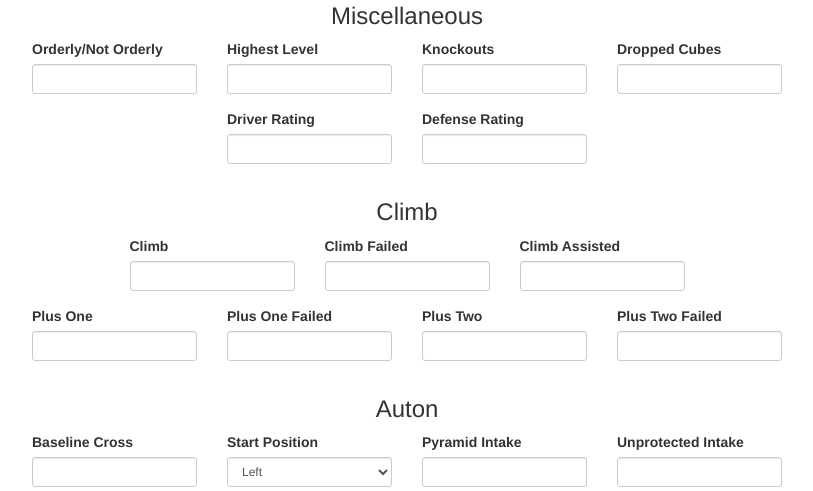
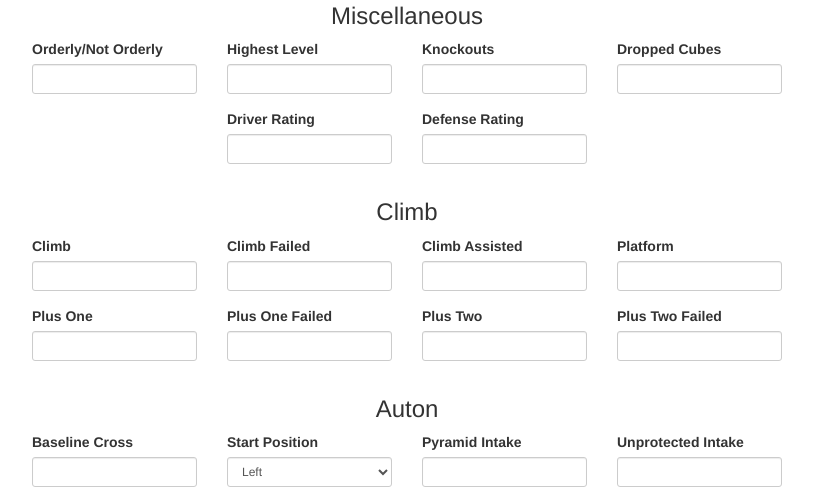
Before and after one commit to ajschoenb/Scouting2018, a Node server app: template views/pages/data_entry.ejs in a window 1280 px wide. Shown: the part 625-1116 px from the top of the page, without its empty margins (233-1046 px from the left). Run offline with Node 20, Linux system fonts and the light colour scheme; the template is opened without the code that fills it, so the values that code supplies are empty; some libraries are stand-ins or nearby versions.

Commit message:
Added platform variable for matches/teams

```diff
--- a/views/pages/data_entry.ejs
+++ b/views/pages/data_entry.ejs
@@ -198,7 +198,7 @@
               <center><h3>Climb</h3></center>
             </div>
             <div class="row">
-              <div class="col-xs-2 col-xs-offset-3">
+              <div class="col-xs-2 col-xs-offset-2">
                 <div class="input-group-sm">
                   <label class="control-label">Climb</label>
                   <input tabindex="24" type="text" class="form-control" name="tele_climb" />
@@ -216,6 +216,12 @@
                   <input tabindex="26" type="text" class="form-control" name="tele_climb_assisted" />
                 </div>
               </div>
+              <div class="col-xs-2">
+                <div class="input-group-sm">
+                  <label class="control-label">Platform</label>
+                  <input tabindex="27" type="text" class="form-control" name="tele_platform" />
+                </div>
+              </div>
             </div>
           </div>
           <div class="form-group">
@@ -223,25 +229,25 @@
               <div class="col-xs-2 col-xs-offset-2">
                 <div class="input-group-sm">
                   <label class="control-label">Plus One</label>
-                  <input tabindex="27" type="text" class="form-control" name="tele_plus_one" />
+                  <input tabindex="28" type="text" class="form-control" name="tele_plus_one" />
                 </div>
               </div>
               <div class="col-xs-2">
                 <div class="input-group-sm">
                   <label class="control-label">Plus One Failed</label>
-                  <input tabindex="28" type="text" class="form-control" name="tele_plus_one_failed" />
+                  <input tabindex="29" type="text" class="form-control" name="tele_plus_one_failed" />
                 </div>
               </div>
               <div class="col-xs-2">
                 <div class="input-group-sm">
                   <label class="control-label">Plus Two</label>
-                  <input tabindex="29" type="text" class="form-control" name="tele_plus_two" />
+                  <input tabindex="30" type="text" class="form-control" name="tele_plus_two" />
                 </div>
               </div>
               <div class="col-xs-2">
                 <div class="input-group-sm">
                   <label class="control-label">Plus Two Failed</label>
-                  <input tabindex="30" type="text" class="form-control" name="tele_plus_two_failed" />
+                  <input tabindex="31" type="text" class="form-control" name="tele_plus_two_failed" />
                 </div>
               </div>
             </div>
@@ -254,13 +260,13 @@
               <div class="col-xs-2 col-xs-offset-2">
                 <div class="input-group-sm">
                   <label class="control-label">Baseline Cross</label>
-                  <input tabindex="31" type="text" class="form-control" name="auto_cross" />
+                  <input tabindex="32" type="text" class="form-control" name="auto_cross" />
                 </div>
               </div>
               <div class="col-xs-2">
                 <div class="input-group-sm">
                   <label class="control-label">Start Position</label>
-                  <select tabindex="32" class="form-control" name="auto_position">
+                  <select tabindex="33" class="form-control" name="auto_position">
                     <option>Left</option>
                     <option>Center</option>
                     <option>Right</option>
@@ -270,13 +276,13 @@
               <div class="col-xs-2">
                 <div class="input-group-sm">
                   <label class="control-label">Pyramid Intake</label>
-                  <input tabindex="33" type="text" class="form-control" name="auto_pyramid_intake" />
+                  <input tabindex="34" type="text" class="form-control" name="auto_pyramid_intake" />
                 </div>
               </div>
               <div class="col-xs-2">
                 <div class="input-group-sm">
                   <label class="control-label">Unprotected Intake</label>
-                  <input tabindex="34" type="text" class="form-control" name="auto_unprotected_intake" />
+                  <input tabindex="35" type="text" class="form-control" name="auto_unprotected_intake" />
                 </div>
               </div>
             </div>
@@ -286,25 +292,25 @@
               <div class="col-xs-2 col-xs-offset-2">
                 <div class="input-group-sm">
                   <label class="control-label">Near Switch Made</label>
-                  <input tabindex="35" type="text" class="form-control" name="auto_near_switch_made" />
+                  <input tabindex="36" type="text" class="form-control" name="auto_near_switch_made" />
                 </div>
               </div>
               <div class="col-xs-2">
                 <div class="input-group-sm">
                   <label class="control-label">Near Switch Missed</label>
-                  <input tabindex="36" type="text" class="form-control" name="auto_near_switch_missed" />
+                  <input tabindex="37" type="text" class="form-control" name="auto_near_switch_missed" />
                 </div>
               </div>
               <div class="col-xs-2">
                 <div class="input-group-sm">
                   <label class="control-label">Exchange Made</label>
-                  <input tabindex="37" type="text" class="form-control" name="auto_exchange_made" />
+                  <input tabindex="38" type="text" class="form-control" name="auto_exchange_made" />
                 </div>
               </div>
               <div class="col-xs-2">
                 <div class="input-group-sm">
                   <label class="control-label">Exchange Missed</label>
-                  <input tabindex="38" type="text" class="form-control" name="auto_exchange_missed" />
+                  <input tabindex="39" type="text" class="form-control" name="auto_exchange_missed" />
                 </div>
               </div>
             </div>
@@ -314,32 +320,32 @@
               <div class="col-xs-2 col-xs-offset-2">
                 <div class="input-group-sm">
                   <label class="control-label">Scale High Made</label>
-                  <input tabindex="39" type="text" class="form-control" name="auto_scale_high_made" />
+                  <input tabindex="40" type="text" class="form-control" name="auto_scale_high_made" />
                 </div>
               </div>
               <div class="col-xs-2">
                 <div class="input-group-sm">
                   <label class="control-label">Scale High Missed</label>
-                  <input tabindex="40" type="text" class="form-control" name="auto_scale_high_missed" />
+                  <input tabindex="41" type="text" class="form-control" name="auto_scale_high_missed" />
                 </div>
               </div>
               <div class="col-xs-2">
                 <div class="input-group-sm">
                   <label class="control-label">Scale Low Made</label>
-                  <input tabindex="41" type="text" class="form-control" name="auto_scale_low_made" />
+                  <input tabindex="42" type="text" class="form-control" name="auto_scale_low_made" />
                 </div>
               </div>
               <div class="col-xs-2">
                 <div class="input-group-sm">
                   <label class="control-label">Scale Low Missed</label>
-                  <input tabindex="42" type="text" class="form-control" name="auto_scale_low_missed" />
+                  <input tabindex="43" type="text" class="form-control" name="auto_scale_low_missed" />
                 </div>
               </div>
             </div>
           </div>
           <div class="row">
             <div class="col-xs-11">
-              <input tabindex="43" style="float:right;" type="submit" class="btn btn-success" value="Submit Data" />
+              <input tabindex="44" style="float:right;" type="submit" class="btn btn-success" value="Submit Data" />
             </div>
           </div>
         </form>
```
Also changed, not shown: views/pages/team.ejs (+3 -9 lines), REST.js.
